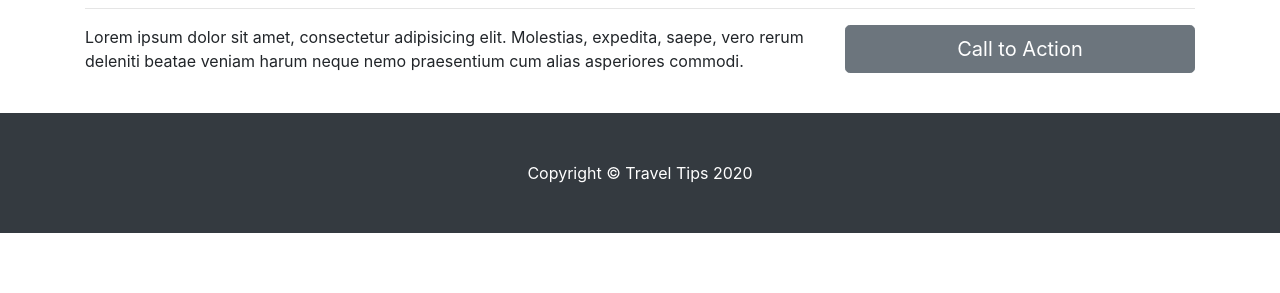
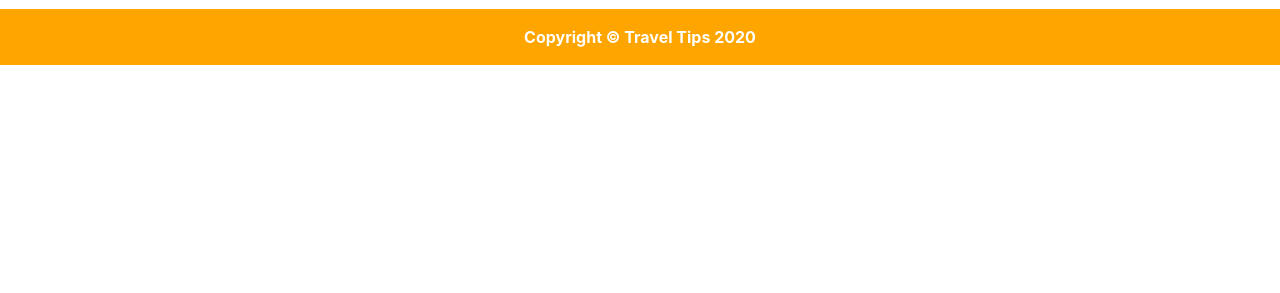
Before and after one commit to AnkoCoder/Hotels, a Flask app: page / in a window 1280 px wide. Shown: the part 507-800 px from the top of the page. Run offline with Flask 2, Linux system fonts and the light colour scheme; grey boxes labelled with a size stand in for pictures from a placeholder-image service; some libraries are stand-ins or nearby versions.

Commit message:
Change a displaying style

```diff
--- a/app.py
+++ b/app.py
@@ -61,6 +61,6 @@ def hotels():
     return render_template('hotels.html')
 
 
-# @app.errorhandler(404)
-# def page_not_found(e):
-#     return render_template('404.html'), 404
+@app.errorhandler(404)
+def page_not_found(e):
+    return render_template('404.html'), 404
--- a/static/main.css
+++ b/static/main.css
@@ -1,7 +1,16 @@
 body {
     padding-top: 56px;
+    padding-bottom: 56px;
 }
 
 .portfolio-item {
   margin-bottom: 30px;
 }
+
+.home_pic {
+  height: 300px;
+}
+
+.background {
+  background: orange;
+}
--- a/templates/countries.html
+++ b/templates/countries.html
@@ -2,6 +2,8 @@
 {% block content %}
 
   <!-- Marketing Icons Section -->
+<div class="container">
+  <h2>Countries</h2>
   <div class="row">
     <div class="col-lg-4 mb-4">
       <div class="card h-100">
@@ -37,6 +39,7 @@
       </div>
     </div>
   </div>
+</div>
   <!-- /.row -->
 
 {% endblock %}
--- a/templates/hotels.html
+++ b/templates/hotels.html
@@ -1,8 +1,9 @@
 {% extends "layout.html" %}
 {% block content %}
 
-  <!-- Portfolio Section -->
-  <h2>Portfolio Heading</h2>
+<!-- Portfolio Section -->
+<div class="container">
+  <h2>Hotels</h2>
 
   <div class="row">
     <div class="col-lg-4 col-sm-6 portfolio-item">
@@ -72,6 +73,7 @@
       </div>
     </div>
   </div>
+</div>
   <!-- /.row -->
 
 {% endblock %}
--- a/templates/index.html
+++ b/templates/index.html
@@ -4,11 +4,9 @@
 {% block content %}
 
 <!-- Page Content -->
-<div class="container">
+<div class="container portfolio-item">
 
   <h1 class="my-4">Welcome to travelling</h1>
-
-
 
   <!-- Features Section -->
   <div class="row">
@@ -27,23 +25,10 @@
       <p>Lorem ipsum dolor sit amet, consectetur adipisicing elit. Corporis, omnis doloremque non cum id reprehenderit, quisquam totam aspernatur tempora minima unde aliquid ea culpa sunt. Reiciendis quia dolorum ducimus unde.</p>
     </div>
     <div class="col-lg-6">
-      <img class="img-fluid rounded" src="http://placehold.it/700x450" alt="">
+      <img class="img-fluid rounded home_pic" src="https://encrypted-tbn0.gstatic.com/images?q=tbn%3AANd9GcQ9asfkKuCerpE8b3S8g8F_Z_kwZ7pnac692UkkpVZibsbx4l6D&usqp=CAU" alt="">
     </div>
   </div>
   <!-- /.row -->
-
-  <hr>
-
-  <!-- Call to Action Section -->
-  <div class="row mb-4">
-    <div class="col-md-8">
-      <p>Lorem ipsum dolor sit amet, consectetur adipisicing elit. Molestias, expedita, saepe, vero rerum deleniti beatae veniam harum neque nemo praesentium cum alias asperiores commodi.</p>
-    </div>
-    <div class="col-md-4">
-      <a class="btn btn-lg btn-secondary btn-block" href="#">Call to Action</a>
-    </div>
-  </div>
-
 </div>
 <!-- /.container -->
 {% endblock %}
--- a/templates/layout.html
+++ b/templates/layout.html
@@ -19,22 +19,22 @@
     <body>
 
         <!-- Navigation -->
-        <nav class="navbar fixed-top navbar-expand-lg navbar-dark bg-dark fixed-top">
+        <nav class="navbar fixed-top navbar-expand-lg navbar-dark background fixed-top">
           <div class="container">
-            <a class="navbar-brand" href="index.html">Travel Tips</a>
+            <b><a class="navbar-brand" href="/">Travel Tips</a></b>
             <button class="navbar-toggler navbar-toggler-right" type="button" data-toggle="collapse" data-target="#navbarResponsive" aria-controls="navbarResponsive" aria-expanded="false" aria-label="Toggle navigation">
               <span class="navbar-toggler-icon"></span>
             </button>
             <div class="collapse navbar-collapse" id="navbarResponsive">
               <ul class="navbar-nav ml-auto">
                 <li class="nav-item">
-                  <a class="nav-link" href="/">Home</a>
+                    <b><a class="nav-link" href="/">Home</a></b>
                 </li>
                 <li class="nav-item">
-                  <a class="nav-link" href="/countries">Countries</a>
+                    <b><a class="nav-link" href="/countries">Countries</a></b>
                 </li>
                 <li class="nav-item">
-                  <a class="nav-link" href="/hotels">Hotels</a>
+                    <b><a class="nav-link" href="/hotels">Hotels</a></b>
                 </li>
               </ul>
             </div>
@@ -46,9 +46,9 @@
     {% endblock %}
 
     <!-- Footer -->
-    <footer class="py-5 bg-dark">
+    <footer class="py-3 background">
         <div class="container">
-            <p class="m-0 text-center text-white">Copyright &copy; Travel Tips 2020</p>
+            <b><p class="m-0 text-center text-white">Copyright &copy; Travel Tips 2020</p></b>
         </div>
     <!-- /.container -->
     </footer>
```
